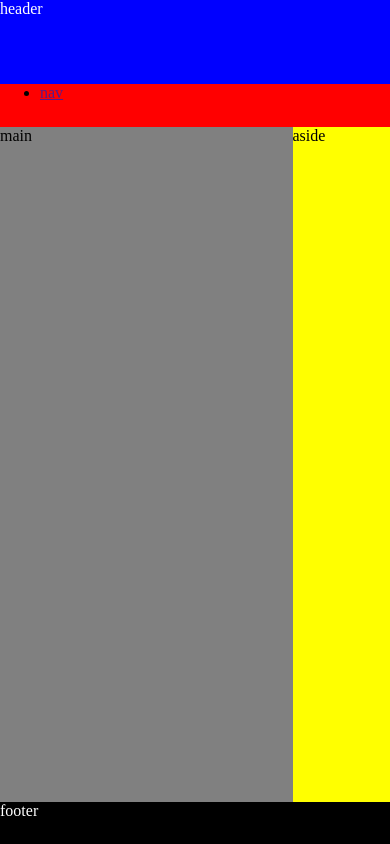
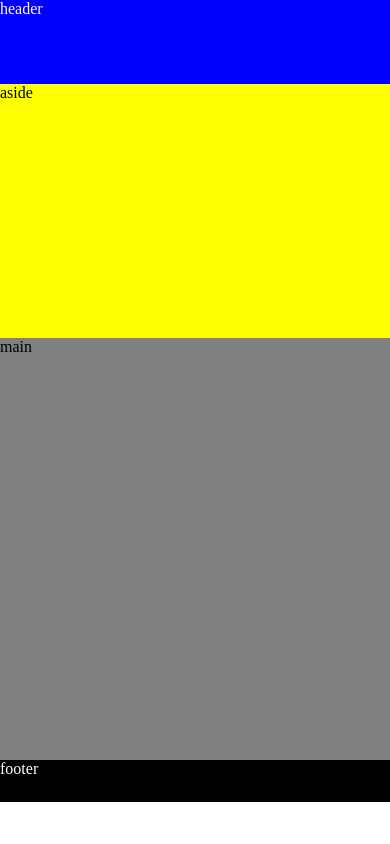
Before and after one commit to b-3s/topics, a plain HTML site: page index.html in a window 390 px wide. Drawn offline with Linux system fonts and the light colour scheme.

Commit message:
responsive layout nr1

```diff
--- a/css/main.css
+++ b/css/main.css
@@ -44,3 +44,51 @@
 	background-color: black;
 	color: white;
 }
+
+
+
+
+/* media queries --------------------------------------------------------------------- */
+
+/* <768 px */
+@media screen and (max-width: 480px){
+
+#nav {
+	display:none;
+}
+
+#aside {
+	clear:both;
+	width: 100%;
+	height:30vh;
+	min-height: 50px;
+}
+
+#main {
+	clear: both;
+	width:100%;
+	height:50vh;
+	min-height:80px;
+}
+
+}
+
+
+/* <1024 px */
+@media screen and (max-width: 1024px){
+
+#aside {
+	clear:both;
+	width: 100%;
+	height:30vh;
+	min-height: 50px;
+}
+
+#main {
+	clear: both;
+	width:100%;
+	height:50vh;
+	min-height:80px;
+}
+
+}
--- a/index.html
+++ b/index.html
@@ -21,13 +21,14 @@
 		</ul>
 	</nav>
 
+	<aside id="aside">
+		aside
+	</aside>
+
 	<main id="main">
 		main
 	</main>
 
-	<aside id="aside">
-		aside
-	</aside>
 
 	<footer id="footer">
 		footer
```
